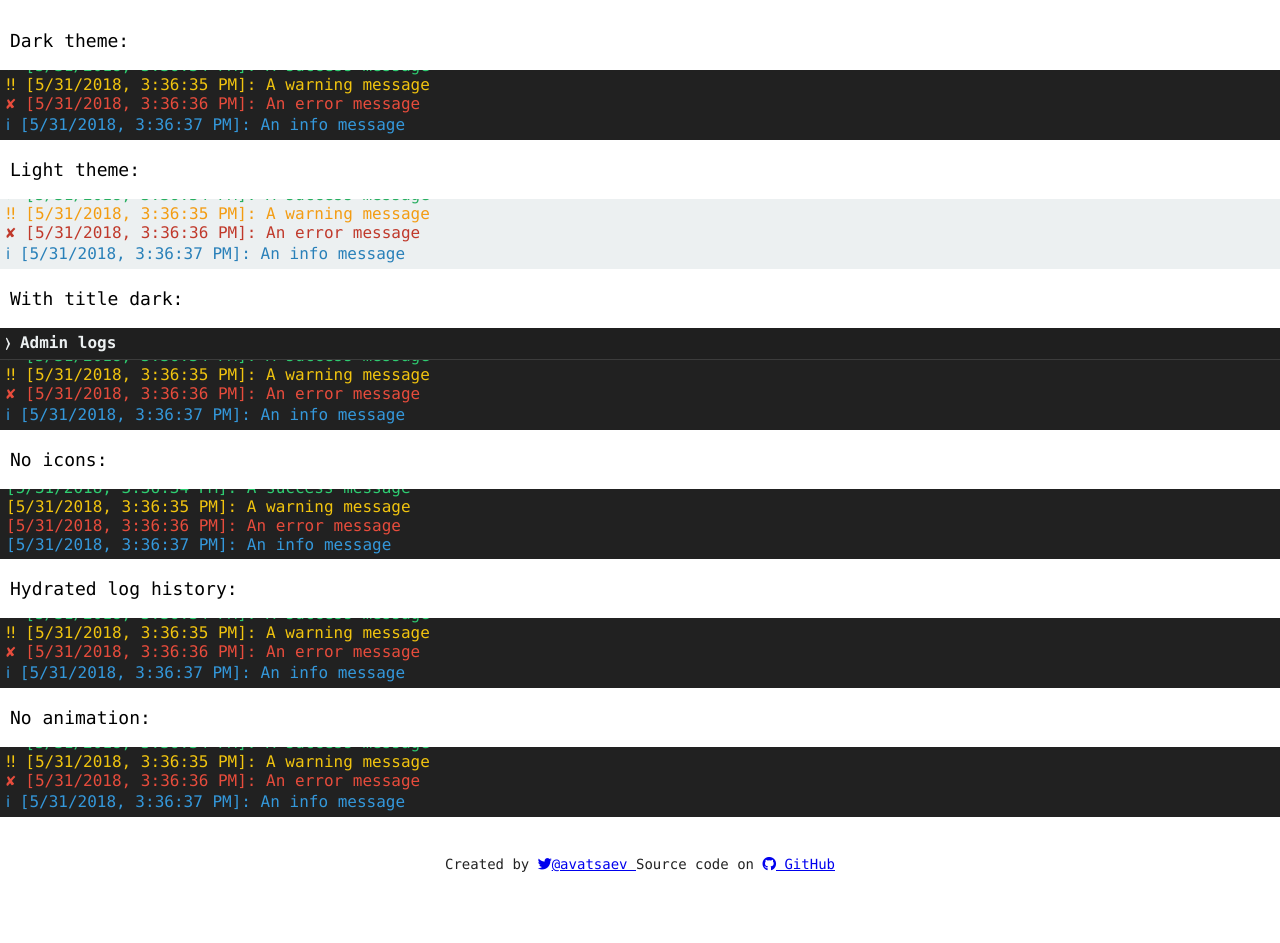
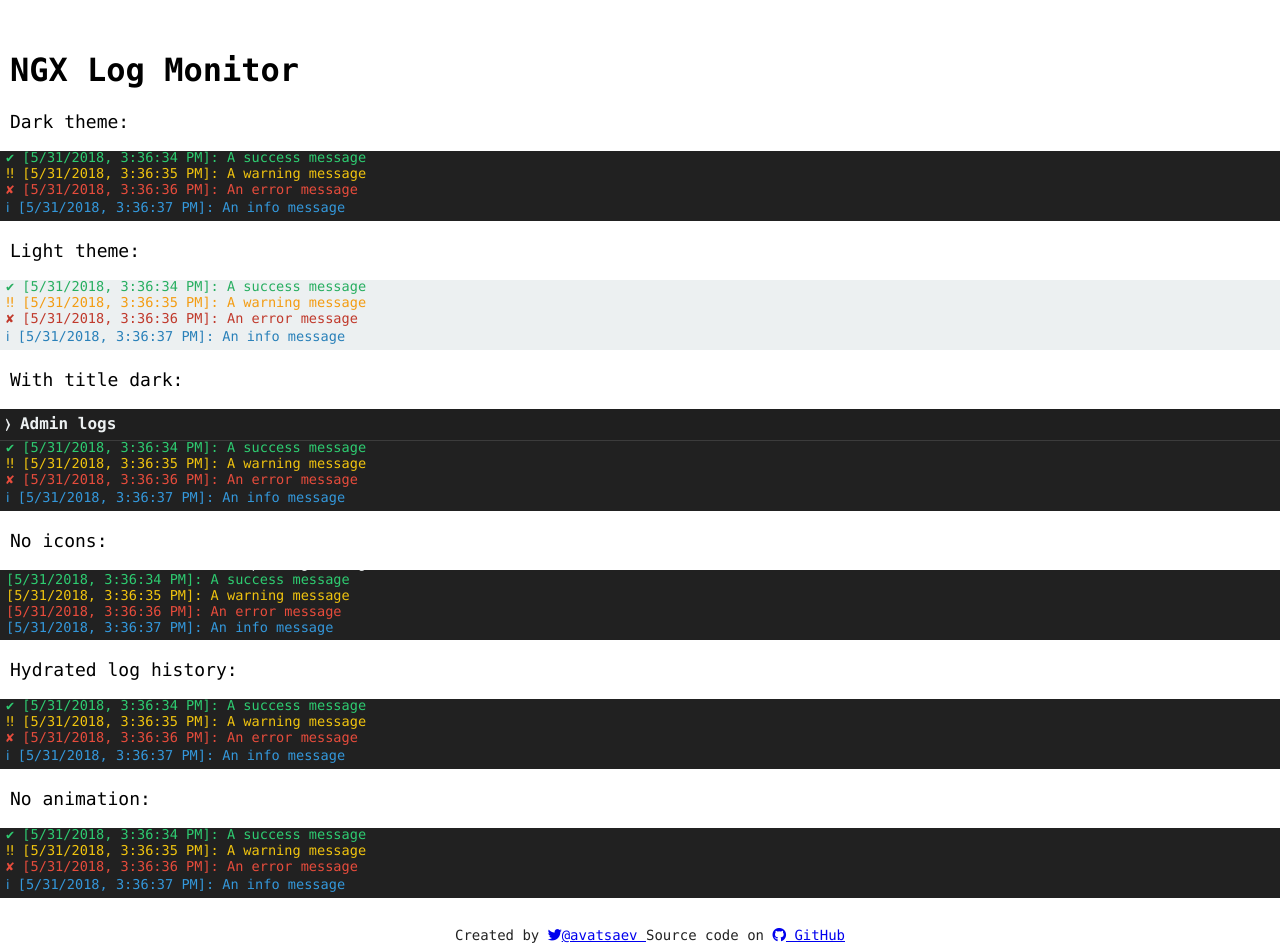
Before and after one commit to avatsaev/ngx-log-monitor, an Angular app: page / in a window 1280 px wide. Before the commit the page ends 872 px from the top, so only its background shows below. Built offline with nearby package versions, Linux system fonts and the light colour scheme.

Commit message:
fix: update demo app

```diff
--- a/package.json
+++ b/package.json
@@ -6,6 +6,8 @@
     "start": "ng serve",
     "build": "ng build",
     "test": "ng test",
+    "deploy-lib": "ng build --prod log-monitor &&  cd dist/log-monitor && npm publish",
+    "deploy-demo": "ng build --prod && cd dist/ngx-log-monitor && surge -p ./ -d ngx-log-monitor.surge.sh",
     "lint": "ng lint",
     "e2e": "ng e2e"
   },
--- a/projects/log-monitor/package.json
+++ b/projects/log-monitor/package.json
@@ -1,6 +1,6 @@
 {
   "name": "ngx-log-monitor",
-  "version": "1.0.1",
+  "version": "1.0.2",
   "peerDependencies": {
     "@angular/common": "^6.0.0-rc.0 || ^6.0.0",
     "@angular/core": "^6.0.0-rc.0 || ^6.0.0"
--- a/projects/log-monitor/src/lib/log-monitor.component.scss
+++ b/projects/log-monitor/src/lib/log-monitor.component.scss
@@ -66,6 +66,7 @@ $light-dark: #a8acad;
 .msg-item{
   display: block;
   margin-left: 6px;
+  font-size: 0.85em;
 }
 
 .msg-list{
--- a/src/app/app.component.html
+++ b/src/app/app.component.html
@@ -1,6 +1,8 @@
 <!--The content below is only a placeholder and can be replaced.-->
 
 <div class="container">
+
+  <h1>NGX Log Monitor</h1>
   <span class="title">Dark theme:</span>
   <log-monitor
     style="margin: 5px"
@@ -68,6 +70,3 @@
   </div>
 
 </div>
-
-
-<hr>
--- a/src/app/app.component.scss
+++ b/src/app/app.component.scss
@@ -10,11 +10,15 @@
 }
 
 
+h1{
+  margin-left: 10px;
+}
+
 .footer{
   display: block;
   text-align: center;
   width: 100%;
-  margin-top: 20px;
   font-size: 14px;
   color: #232323;
+  margin: 10px;
 }
```
Also changed, not shown: 1 other file (tests, documents, lock files or other folders).
